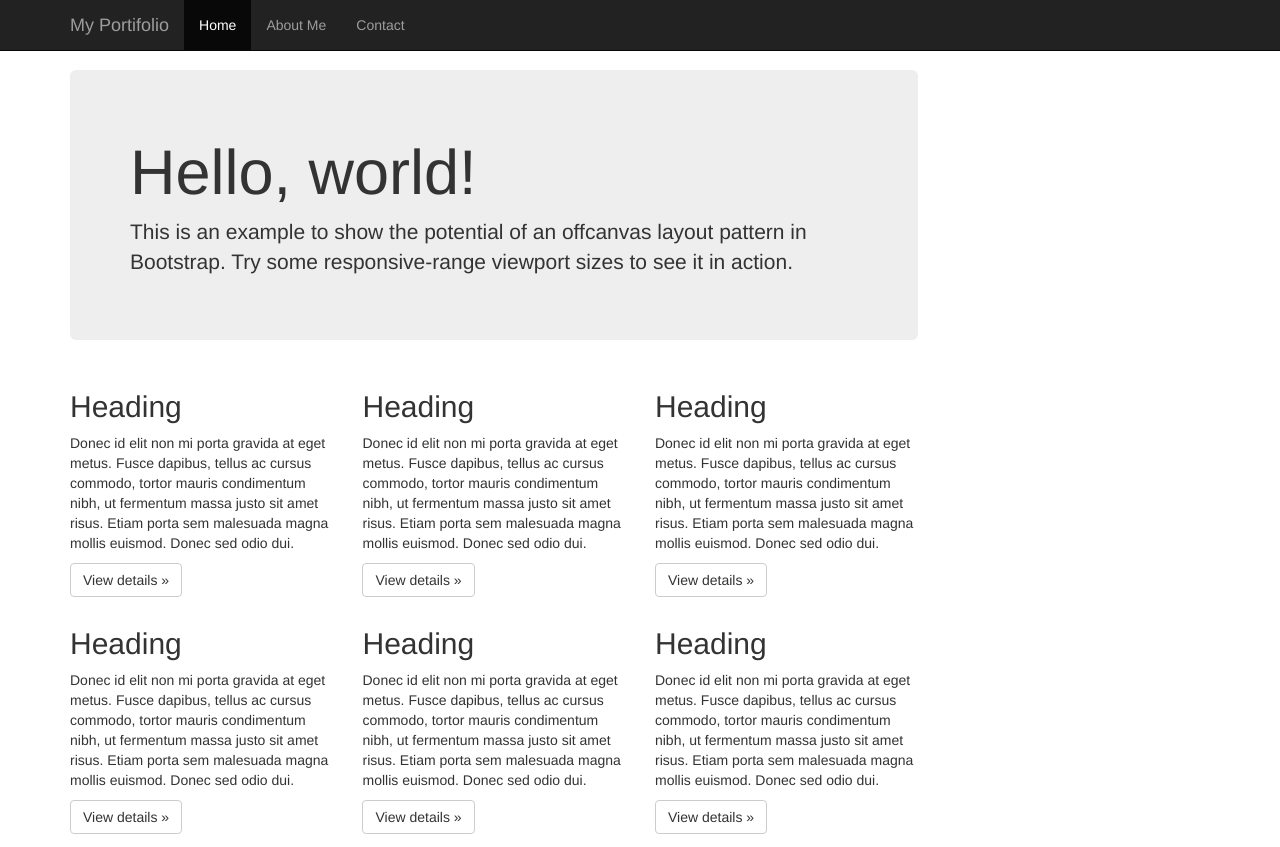
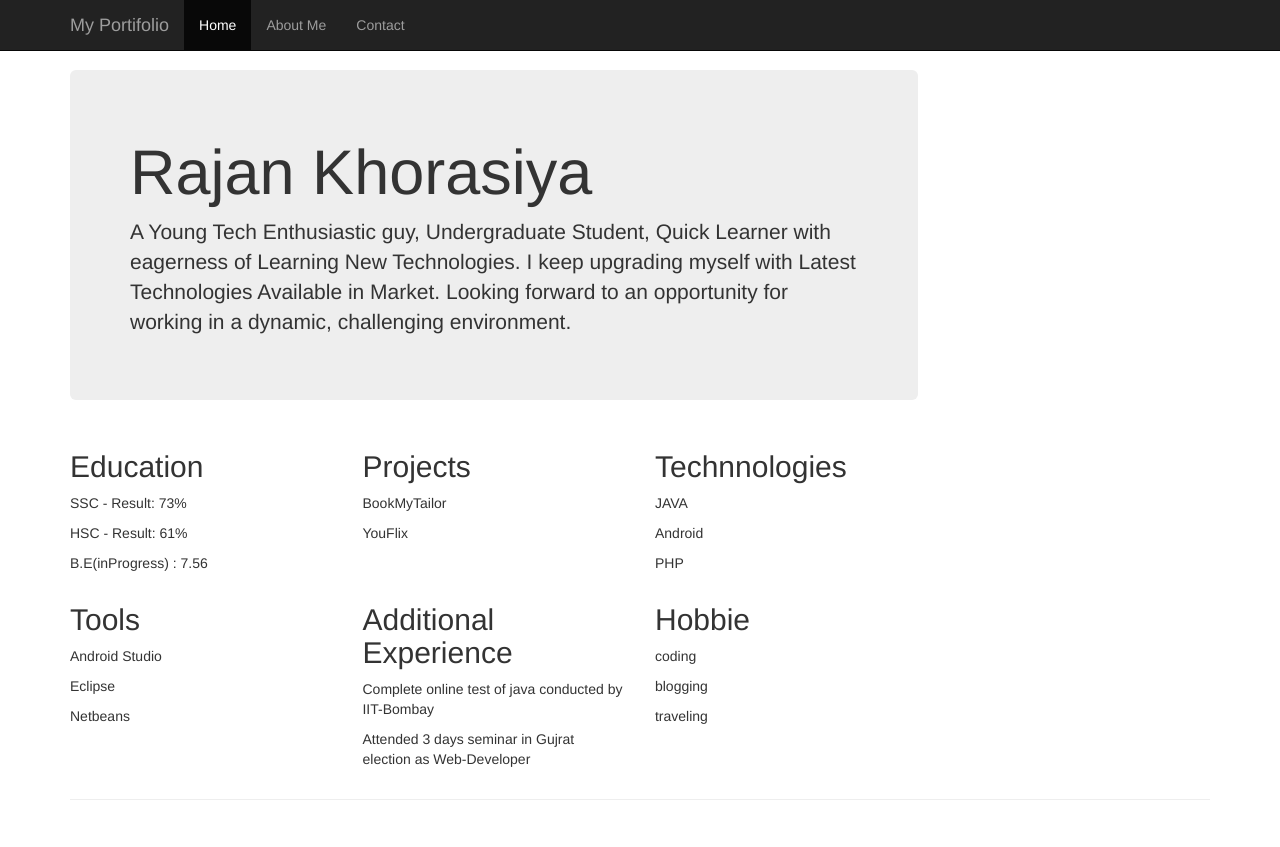
Before and after one commit to rkhorasiya/rkhorasiya.github.io, a plain HTML site: page index.html in a window 1280 px wide. Shown: the top 847 px of the page. Drawn offline with nearby package versions, Linux system fonts and the light colour scheme.

Commit message:
Update index.html

```diff
--- a/index.html
+++ b/index.html
@@ -54,39 +54,43 @@
             <button type="button" class="btn btn-primary btn-xs" data-toggle="offcanvas">Toggle nav</button>
           </p>
           <div class="jumbotron">
-            <h1>Hello, world!</h1>
-            <p>This is an example to show the potential of an offcanvas layout pattern in Bootstrap. Try some responsive-range viewport sizes to see it in action.</p>
+            <h1>Rajan Khorasiya</h1>
+            <p>A Young Tech Enthusiastic guy, Undergraduate Student, Quick Learner with eagerness of Learning New Technologies. I keep upgrading myself with Latest Technologies Available in Market. Looking forward to an opportunity for working in a dynamic, challenging environment.</p>
           </div>
           <div class="row">
             <div class="col-6 col-sm-6 col-lg-4">
-              <h2>Heading</h2>
-              <p>Donec id elit non mi porta gravida at eget metus. Fusce dapibus, tellus ac cursus commodo, tortor mauris condimentum nibh, ut fermentum massa justo sit amet risus. Etiam porta sem malesuada magna mollis euismod. Donec sed odio dui. </p>
-              <p><a class="btn btn-default" href="#" role="button">View details &raquo;</a></p>
+              <h2>Education</h2>
+              <p>SSC - Result: 73% </p>
+              <p>HSC - Result: 61%</p>
+              <p>B.E(inProgress) : 7.56</p>
             </div><!--/span-->
             <div class="col-6 col-sm-6 col-lg-4">
-              <h2>Heading</h2>
-              <p>Donec id elit non mi porta gravida at eget metus. Fusce dapibus, tellus ac cursus commodo, tortor mauris condimentum nibh, ut fermentum massa justo sit amet risus. Etiam porta sem malesuada magna mollis euismod. Donec sed odio dui. </p>
-              <p><a class="btn btn-default" href="#" role="button">View details &raquo;</a></p>
+              <h2>Projects</h2>
+              <p>BookMyTailor</p>
+              <p>YouFlix</p>
             </div><!--/span-->
             <div class="col-6 col-sm-6 col-lg-4">
-              <h2>Heading</h2>
-              <p>Donec id elit non mi porta gravida at eget metus. Fusce dapibus, tellus ac cursus commodo, tortor mauris condimentum nibh, ut fermentum massa justo sit amet risus. Etiam porta sem malesuada magna mollis euismod. Donec sed odio dui. </p>
-              <p><a class="btn btn-default" href="#" role="button">View details &raquo;</a></p>
+              <h2>Technnologies</h2>
+              <p>JAVA</p>
+              <p>Android</p>
+              <p>PHP</p>
             </div><!--/span-->
             <div class="col-6 col-sm-6 col-lg-4">
-              <h2>Heading</h2>
-              <p>Donec id elit non mi porta gravida at eget metus. Fusce dapibus, tellus ac cursus commodo, tortor mauris condimentum nibh, ut fermentum massa justo sit amet risus. Etiam porta sem malesuada magna mollis euismod. Donec sed odio dui. </p>
-              <p><a class="btn btn-default" href="#" role="button">View details &raquo;</a></p>
+              <h2>Tools</h2>
+              <p>Android Studio</p>
+              <p>Eclipse</p>
+              <p>Netbeans</p>
             </div><!--/span-->
             <div class="col-6 col-sm-6 col-lg-4">
-              <h2>Heading</h2>
-              <p>Donec id elit non mi porta gravida at eget metus. Fusce dapibus, tellus ac cursus commodo, tortor mauris condimentum nibh, ut fermentum massa justo sit amet risus. Etiam porta sem malesuada magna mollis euismod. Donec sed odio dui. </p>
-              <p><a class="btn btn-default" href="#" role="button">View details &raquo;</a></p>
+              <h2>Additional Experience</h2>
+              <p>Complete online test of java conducted by IIT-Bombay</p>
+              <p>Attended 3 days seminar in Gujrat election as Web-Developer</p>
             </div><!--/span-->
             <div class="col-6 col-sm-6 col-lg-4">
-              <h2>Heading</h2>
-              <p>Donec id elit non mi porta gravida at eget metus. Fusce dapibus, tellus ac cursus commodo, tortor mauris condimentum nibh, ut fermentum massa justo sit amet risus. Etiam porta sem malesuada magna mollis euismod. Donec sed odio dui. </p>
-              <p><a class="btn btn-default" href="#" role="button">View details &raquo;</a></p>
+              <h2>Hobbie</h2>
+              <p>coding</p>
+              <p>blogging</p>
+              <p>traveling</p>
             </div><!--/span-->
           </div><!--/row-->
         </div><!--/span-->
```
